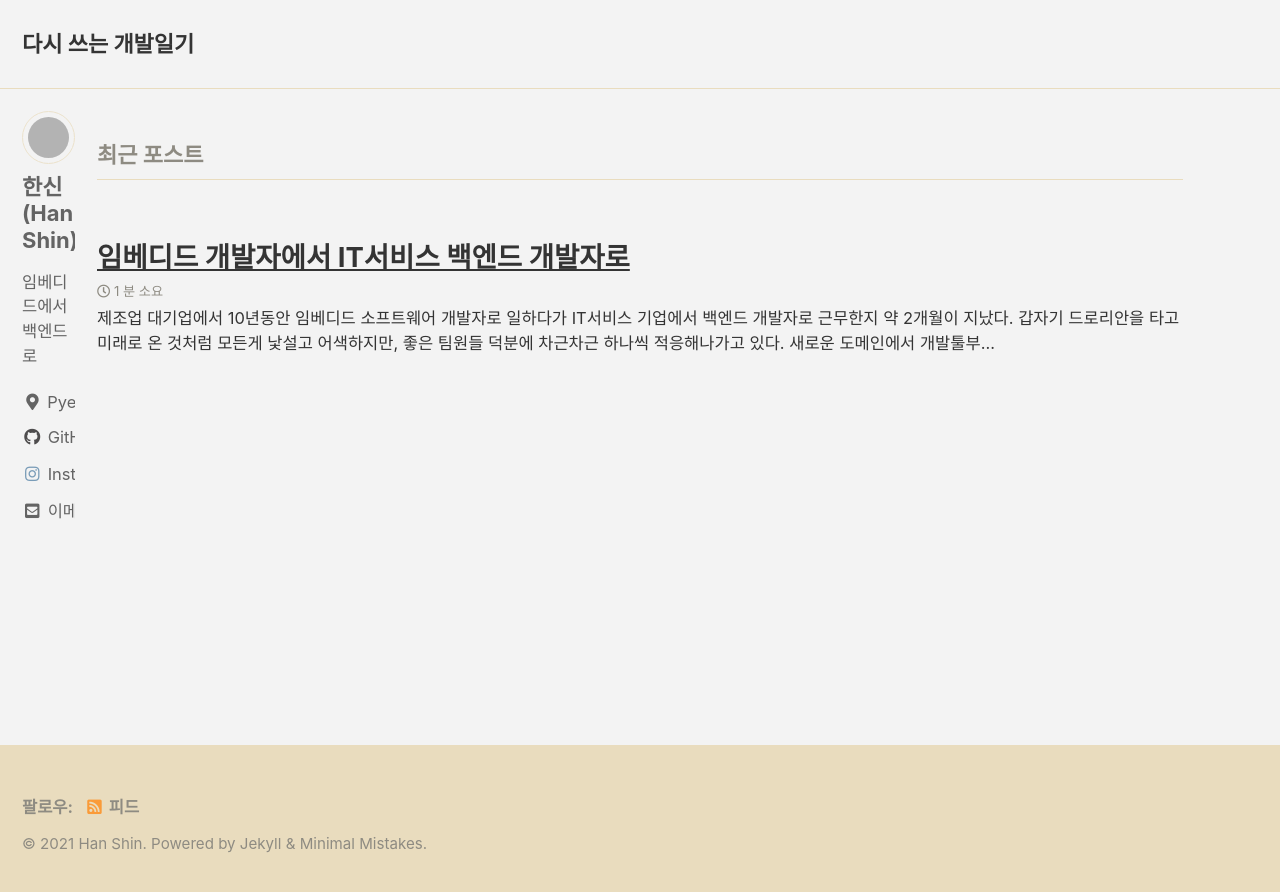
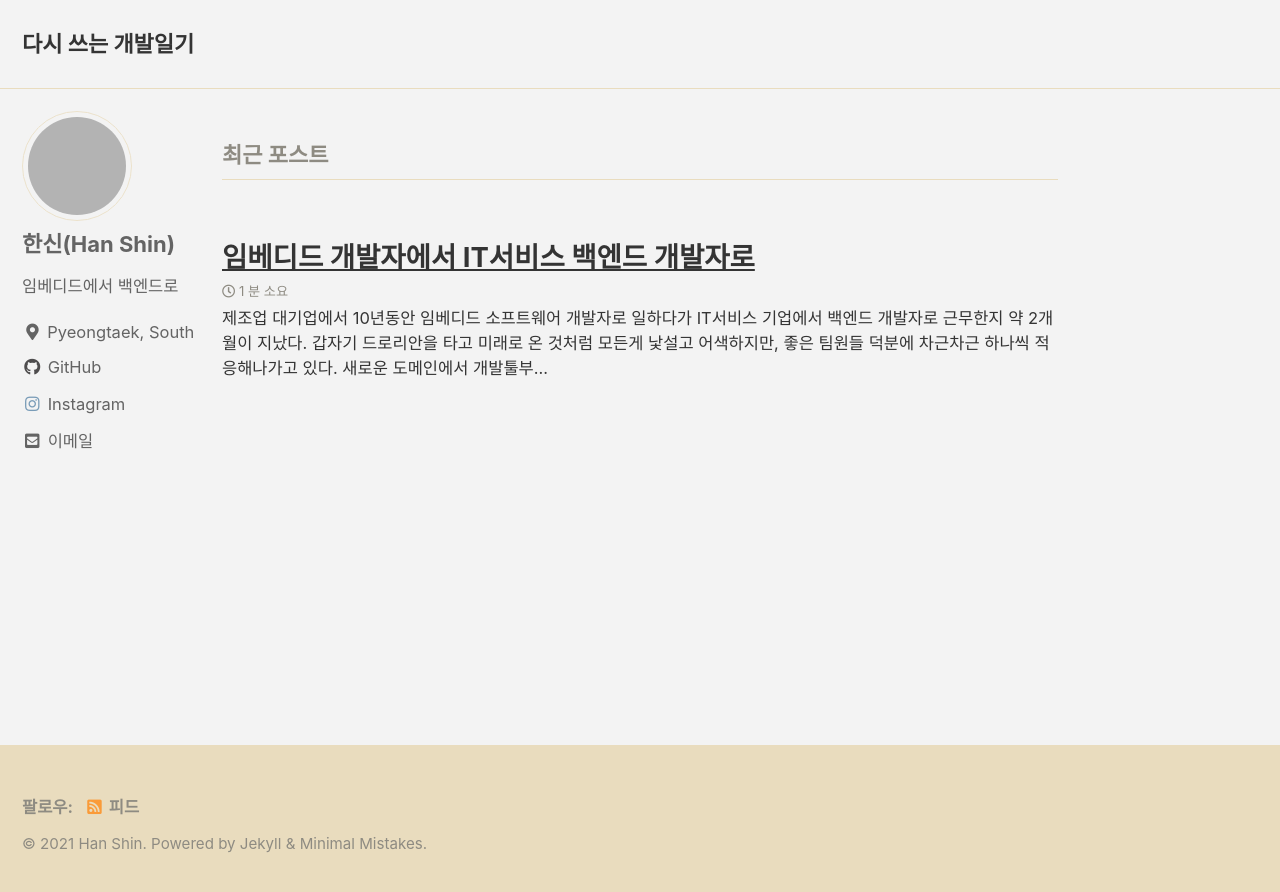
Before and after one commit to ha7sh17/ha7sh17.github.io, a Jekyll site: the page built from index.html, in a window 1280 px wide. Shown: the top 892 px of the page. Built offline with Jekyll 4.4.1, drawn with Linux system fonts in a browser that asks for light colours; cached includes are drawn as plain includes; the list of posts is cut into pages by our own code; grey boxes are pictures that could not be loaded.

Commit message:
layout test

```diff
--- a/_sass/minimal-mistakes/_variables.scss
+++ b/_sass/minimal-mistakes/_variables.scss
@@ -151,9 +151,9 @@ $max-width: $x-large !default;
    Grid
    ========================================================================== */
 
-$right-sidebar-width-narrow: 50px !default;
-$right-sidebar-width: 75px !default;
-$right-sidebar-width-wide: 100px !default;
+$right-sidebar-width-narrow: 100px !default;
+$right-sidebar-width: 200px !default;
+$right-sidebar-width-wide: 250px !default;
 
 /*
    Other
```
